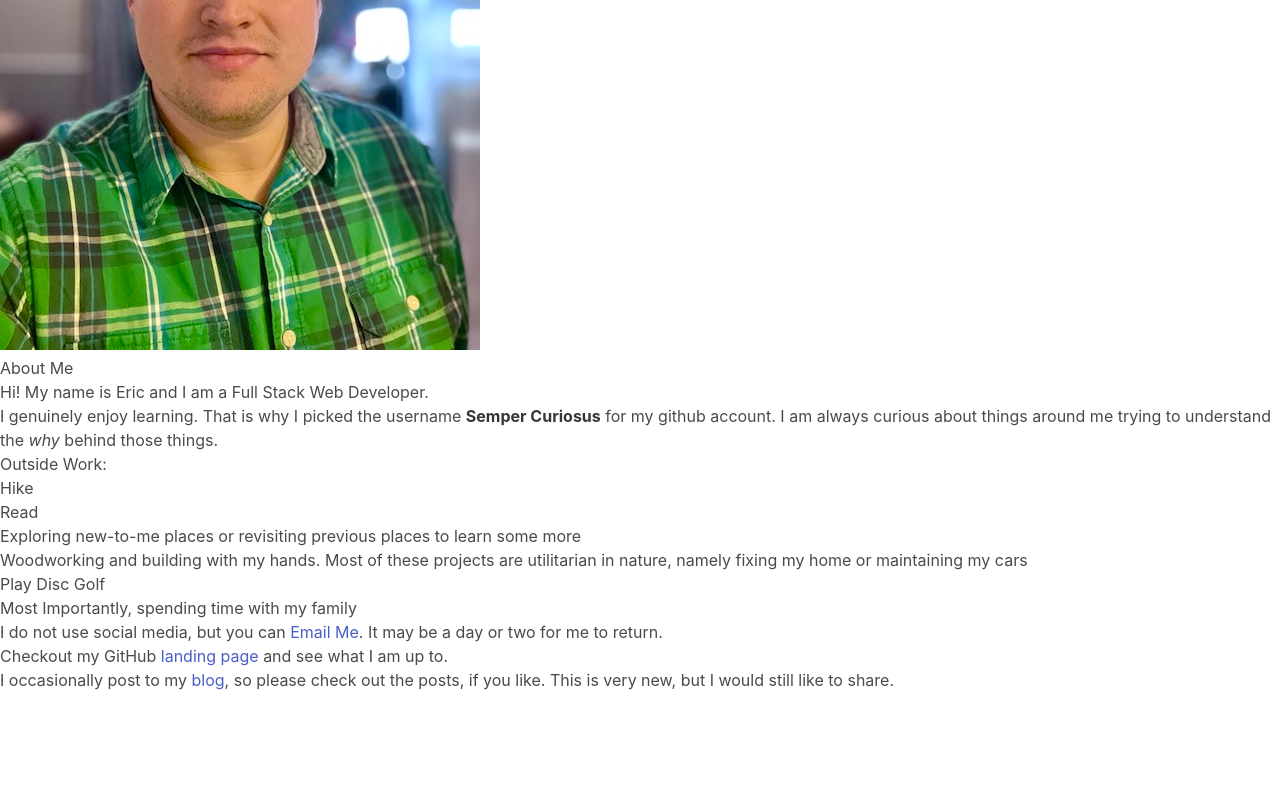
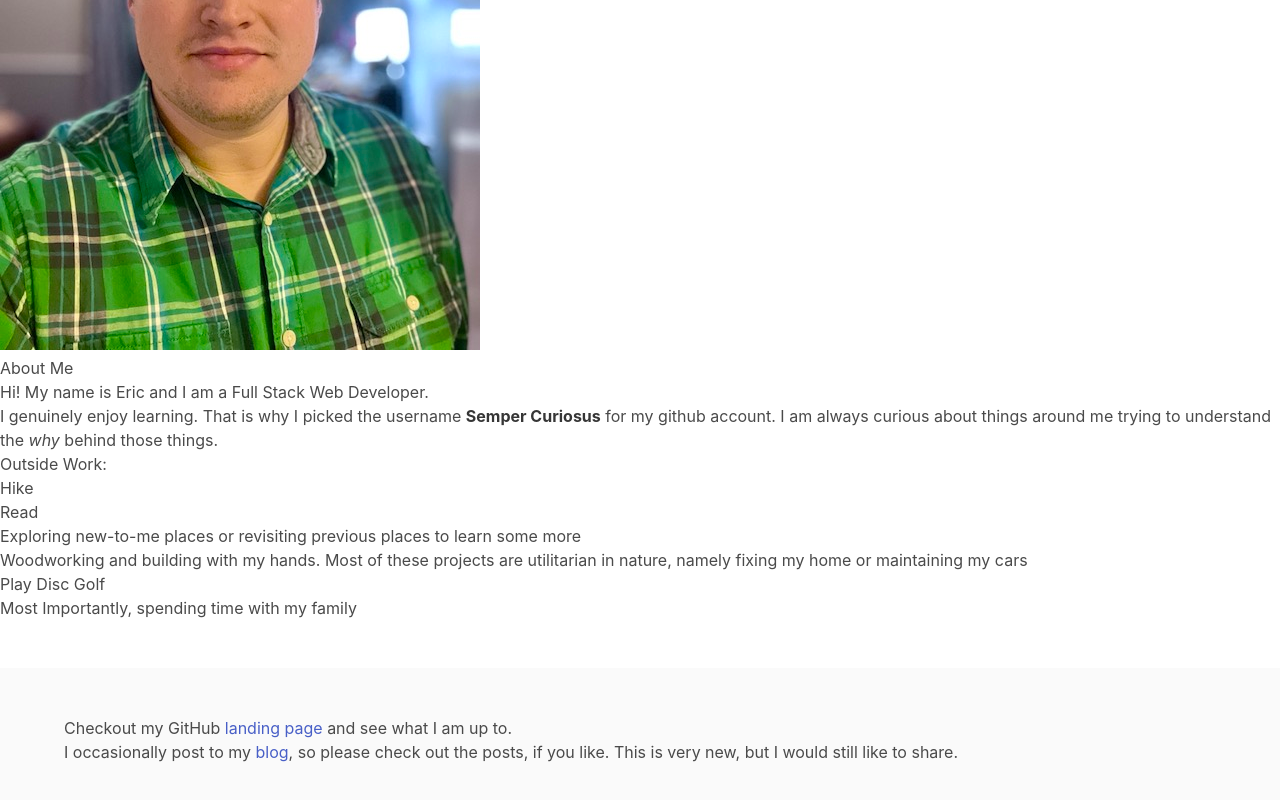
Before and after one commit to sempercuriosus/portfolio-v2, a React (Vite) app: page / in a window 1280 px wide. Shown: the part 362-1162 px from the top of the page. Before the commit the page ends 1054 px from the top, so only its background shows below. Built offline with nearby package versions, Linux system fonts and the light colour scheme.

Commit message:
added footer style

```diff
--- a/src/components/Footer/footer.jsx
+++ b/src/components/Footer/footer.jsx
@@ -1,3 +1,5 @@
+import { Fragment } from 'react';
+
 const links = {
   github: 'https://github.com/sempercuriosus',
   email: 'mailto:' + 'hulse@hey.com',
@@ -6,22 +8,24 @@ const links = {
 
 function Footer() {
   return (
-    <footer>
-      <p>
-        I do not use social media, but you can{' '}
-        <a href={links.email}>Email Me</a>. It may be a day or two for me to
-        return.
-      </p>
-      <p>
-        Checkout my GitHub <a href={links.github}>landing page</a> and see what
-        I am up to.
-      </p>
-      <p>
-        I occasionally post to my <a href={links.blog}>blog</a>, so please check
-        out the posts, if you like. This is very new, but I would still like to
-        share.
-      </p>
-    </footer>
+    <Fragment>
+      <br />
+      <br />
+      <footer className='footer'>
+        <div className='container'>
+          <p>
+            Checkout my GitHub <a href={links.github}>landing page</a> and see
+            what I am up to.
+          </p>
+
+          <p>
+            I occasionally post to my <a href={links.blog}>blog</a>, so please
+            check out the posts, if you like. This is very new, but I would
+            still like to share.
+          </p>
+        </div>
+      </footer>
+    </Fragment>
   );
 }
 
```
